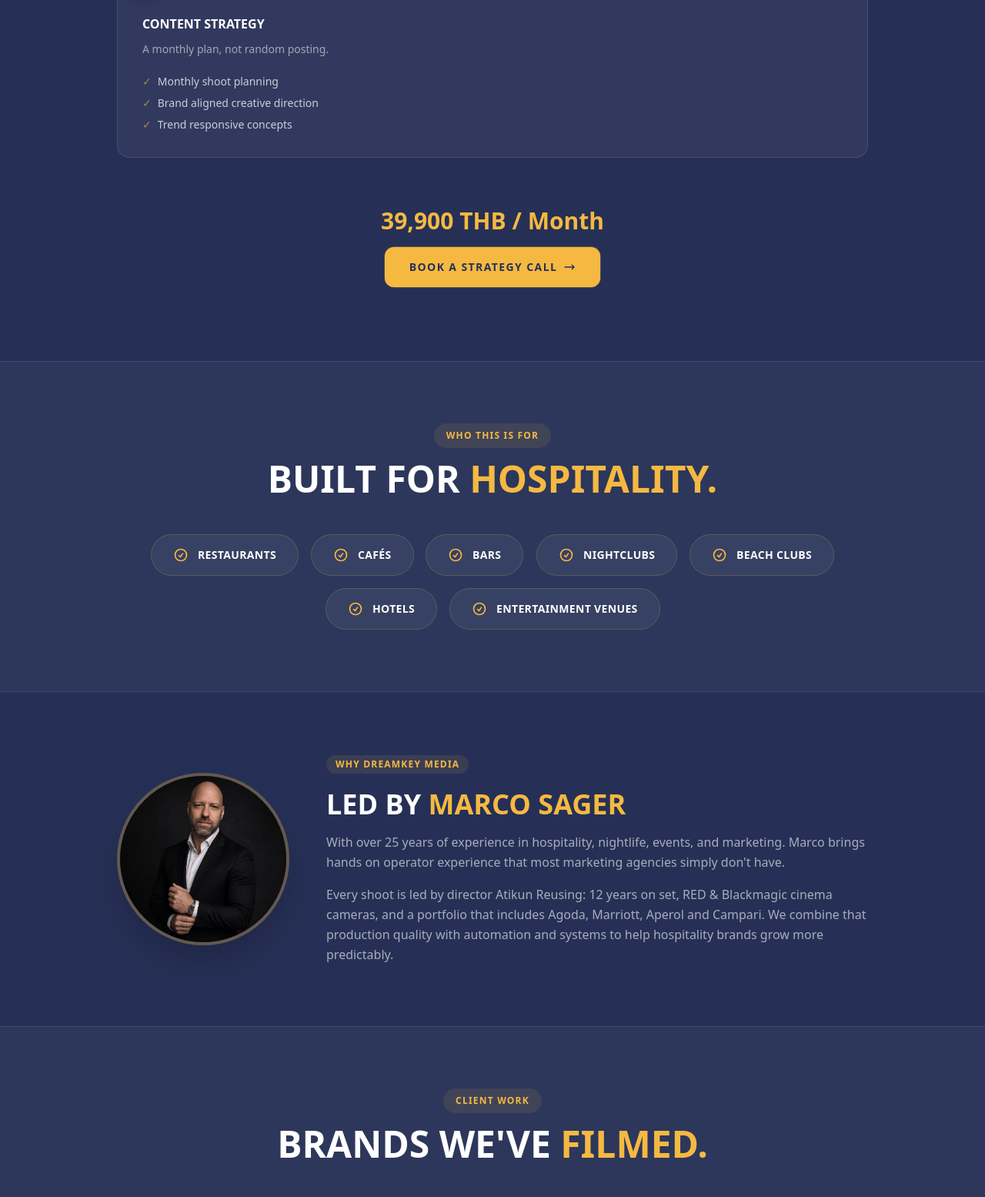
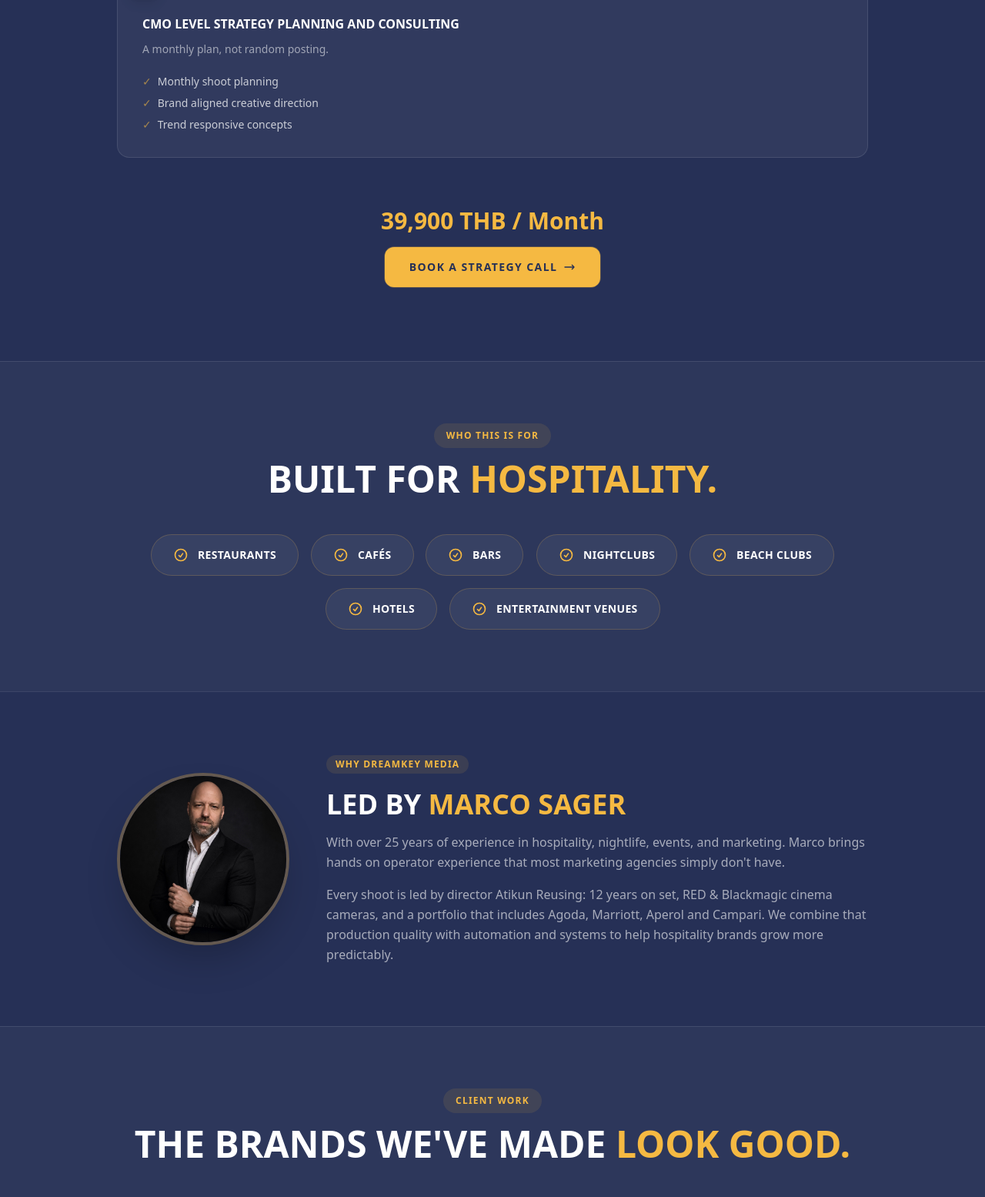
Before and after one commit to MarcoSager/dreamkeymedia-hospitality, a plain HTML site: page index.html in a window 1280 px wide. Shown: the part 3907-5462 px from the top of the page at 77% size. Drawn offline with nearby package versions, Linux system fonts and the light colour scheme; grey boxes are pictures that could not be loaded.

Commit message:
Update content strategy card headline and client work section headline

```diff
--- a/index.html
+++ b/index.html
@@ -378,7 +378,7 @@ src="https://www.facebook.com/tr?id=2090897571491365&ev=PageView&noscript=1"
             </div>
           </div>
           <div class="p-8">
-            <h3 class="font-black text-base uppercase leading-tight mb-3 mt-3">Content Strategy</h3>
+            <h3 class="font-black text-base uppercase leading-tight mb-3 mt-3">CMO Level Strategy Planning and Consulting</h3>
             <p class="text-white/55 text-sm mb-5 leading-relaxed">A monthly plan, not random posting.</p>
             <ul class="space-y-2 text-sm text-white/75">
               <li class="flex items-start gap-2"><span class="text-gold/60">✓</span>Monthly shoot planning</li>
@@ -439,7 +439,7 @@ src="https://www.facebook.com/tr?id=2090897571491365&ev=PageView&noscript=1"
     <div class="max-w-6xl mx-auto px-6">
       <div class="text-center mb-12">
         <div class="inline-block bg-gold/10 text-gold text-xs font-bold uppercase tracking-widest px-4 py-2 rounded-full mb-4">Client Work</div>
-        <h2 class="text-4xl md:text-5xl font-black uppercase">Brands We've <span class="text-gold">Filmed.</span></h2>
+        <h2 class="text-4xl md:text-5xl font-black uppercase">The Brands We've Made <span class="text-gold">Look Good.</span></h2>
       </div>
     </div>
     <div class="no-scrollbar flex gap-5 overflow-x-auto snap-x snap-mandatory px-6 pb-2 max-w-6xl mx-auto">
```
